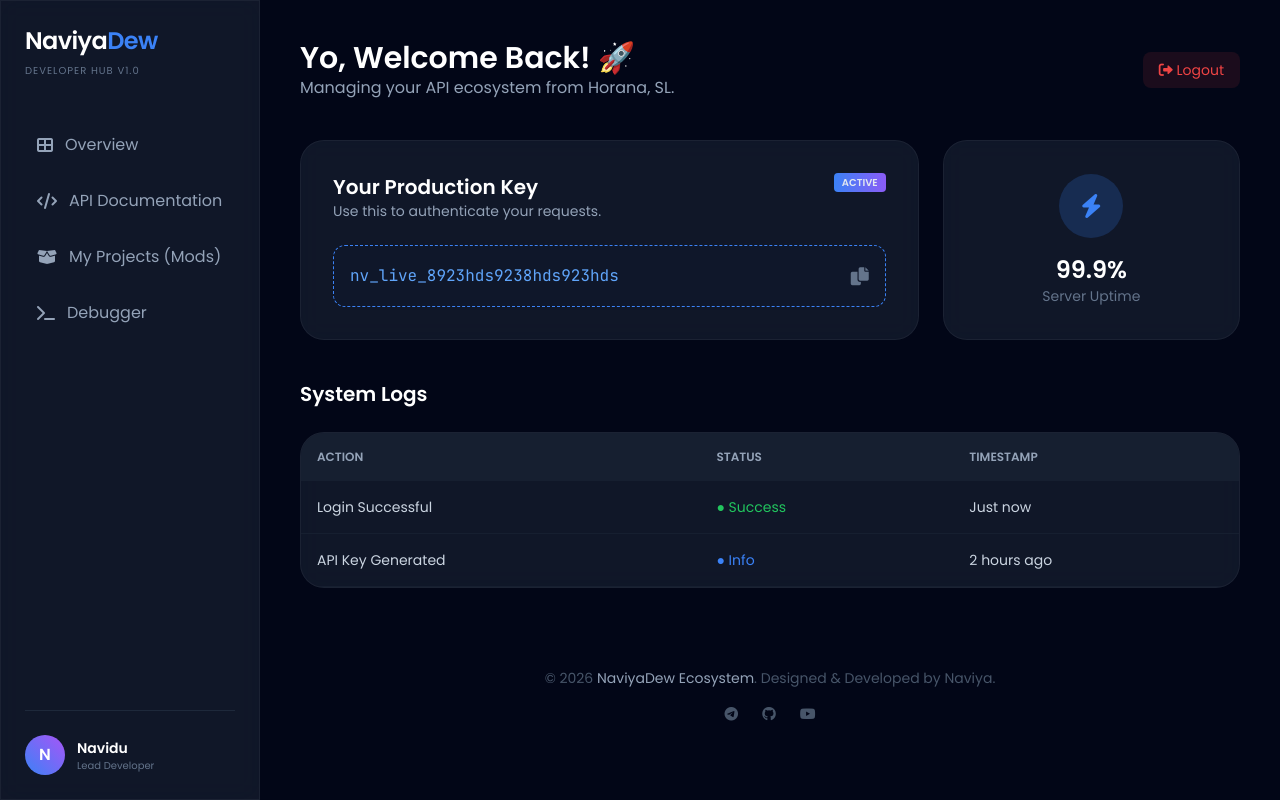
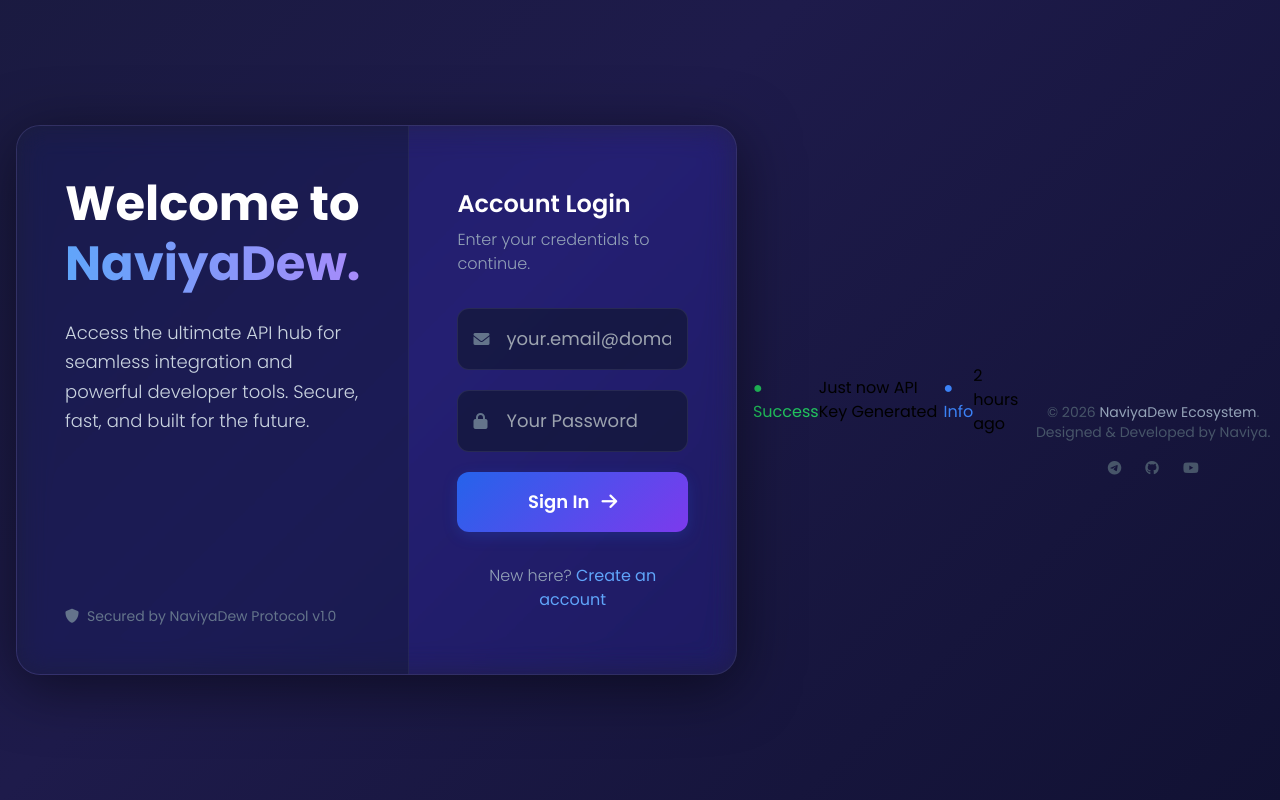
Before and after one commit to DarkeNima/NAVIYA-DEW, a website: page public/index.html in a window 1280 px wide. Drawn offline with nearby package versions, Linux system fonts and the light colour scheme.

```diff
--- a/public/index.html
+++ b/public/index.html
@@ -3,110 +3,176 @@
 <head>
     <meta charset="UTF-8">
     <meta name="viewport" content="width=device-width, initial-scale=1.0">
-    <title>NaviyaDew | Developer Console</title>
+    <title>NaviyaDew API | Premium Access</title>
     <script src="https://cdn.tailwindcss.com"></script>
     <link href="https://cdnjs.cloudflare.com/ajax/libs/font-awesome/6.0.0/css/all.min.css" rel="stylesheet">
-    <link href="https://fonts.googleapis.com/css2?family=JetBrains+Mono:wght@400;700&family=Poppins:wght@300;400;600&display=swap" rel="stylesheet">
+    <link href="https://fonts.googleapis.com/css2?family=Poppins:wght@300;400;600;700&display=swap" rel="stylesheet">
 
     <style>
-        body { font-family: 'Poppins', sans-serif; background: #020617; color: #e2e8f0; margin: 0; overflow-x: hidden; }
-        .glass { background: rgba(30, 41, 59, 0.5); backdrop-filter: blur(12px); border: 1px solid rgba(255, 255, 255, 0.05); }
-        .sidebar { height: 100vh; width: 260px; position: fixed; left: 0; top: 0; border-right: 1px solid rgba(255, 255, 255, 0.05); }
-        .content { margin-left: 260px; padding: 40px; }
-        .api-key-box { font-family: 'JetBrains Mono', monospace; background: #0f172a; border: 1px dashed #3b82f6; }
-        .nav-link:hover { background: rgba(59, 130, 246, 0.1); color: #60a5fa; }
-        .dev-tag { background: linear-gradient(90deg, #3b82f6, #8b5cf6); padding: 2px 8px; border-radius: 4px; font-size: 10px; font-weight: bold; text-transform: uppercase; }
+        * { font-family: 'Poppins', sans-serif; }
 
+        /* 1. Animated Gradient Background */
+        body {
+            background: linear-gradient(-45deg, #020617, #1e1b4b, #111827, #0f172a);
+            background-size: 400% 400%;
+            animation: gradientBG 15s ease infinite;
+            height: 100vh;
+            display: flex;
+            align-items: center;
+            justify-content: center;
+            margin: 0;
+            overflow: hidden;
+        }
+        @keyframes gradientBG {
+            0% { background-position: 0% 50%; }
+            50% { background-position: 100% 50%; }
+            100% { background-position: 0% 50%; }
+        }
+
+        /* 2. Advanced Glassmorphism Card */
+        .glass-card {
+            background: rgba(255, 255, 255, 0.03);
+            backdrop-filter: blur(15px) saturate(180%);
+            -webkit-backdrop-filter: blur(15px) saturate(180%);
+            border: 1px solid rgba(255, 255, 255, 0.08);
+            border-radius: 24px;
+            box-shadow: 0 12px 60px 0 rgba(0, 0, 0, 0.5);
+            display: grid;
+            grid-template-columns: 1.2fr 1fr;
+            overflow: hidden;
+            width: 100%;
+            max-width: 900px;
+            height: 550px;
+            transition: transform 0.3s ease;
+        }
+
+        /* 3. Input Field Styling (Glass) */
+        .glass-input {
+            background: rgba(15, 23, 42, 0.6);
+            border: 1px solid rgba(255, 255, 255, 0.08);
+            color: #e2e8f0;
+            transition: all 0.3s ease;
+        }
+        .glass-input:focus {
+            background: rgba(15, 23, 42, 0.9);
+            border-color: #3b82f6;
+            box-shadow: 0 0 10px rgba(59, 130, 246, 0.3);
+            outline: none;
+        }
+
+        /* Utility classes */
+        .hidden-form { display: none; }
+        .fade-in { animation: fadeIn 0.6s ease-in-out; }
+        @keyframes fadeIn { from { opacity: 0; transform: scale(0.95); } to { opacity: 1; transform: scale(1); } }
+
+        /* Premium Button with Glow */
+        .btn-premium {
+            background: linear-gradient(135deg, #2563eb, #7c3aed);
+            transition: all 0.3s ease;
+            box-shadow: 0 4px 15px rgba(37, 99, 235, 0.2);
+        }
+        .btn-premium:hover {
+            transform: translateY(-2px);
+            box-shadow: 0 6px 20px rgba(37, 99, 235, 0.4);
+        }
+
+        /* Mobile Responsive */
         @media (max-width: 768px) {
-            .sidebar { display: none; }
-            .content { margin-left: 0; padding: 20px; }
+            .glass-card { grid-template-columns: 1fr; height: auto; padding: 20px; }
+            .brand-section { display: none; }
         }
     </style>
 </head>
 <body>
 
-    <div class="sidebar glass flex flex-col p-6">
-        <div class="mb-10">
-            <h1 class="text-2xl font-bold text-white tracking-tight">Naviya<span class="text-blue-500">Dew</span></h1>
-            <span class="text-[10px] text-slate-500 tracking-widest uppercase">Developer Hub v1.0</span>
+    <div class="glass-card fade-in mx-4">
+
+        <div class="brand-section p-12 flex flex-col justify-between" style="background: rgba(15, 23, 42, 0.4); border-right: 1px solid rgba(255,255,255,0.05);">
+            <div>
+                <h1 class="text-5xl font-extrabold text-white leading-tight">
+                    Welcome to<br>
+                    <span class="text-transparent bg-clip-text bg-gradient-to-r from-blue-400 to-violet-400">NaviyaDew.</span>
+                </h1>
+                <p class="text-slate-300 mt-6 text-lg font-light leading-relaxed">
+                    Access the ultimate API hub for seamless integration and powerful developer tools. Secure, fast, and built for the future.
+                </p>
+            </div>
+            <div class="flex items-center gap-2 text-slate-500 text-sm">
+                <i class="fas fa-shield-alt"></i> Secured by NaviyaDew Protocol v1.0
+            </div>
         </div>
 
-        <nav class="flex-1 space-y-2">
-            <a href="#" class="nav-link flex items-center gap-3 p-3 rounded-xl transition text-slate-400">
-                <i class="fas fa-th-large"></i> Overview
-            </a>
-            <a href="#" class="nav-link flex items-center gap-3 p-3 rounded-xl transition text-slate-400">
-                <i class="fas fa-code"></i> API Documentation
-            </a>
-            <a href="#" class="nav-link flex items-center gap-3 p-3 rounded-xl transition text-slate-400">
-                <i class="fas fa-box-open"></i> My Projects (Mods)
-            </a>
-            <a href="#" class="nav-link flex items-center gap-3 p-3 rounded-xl transition text-slate-400">
-                <i class="fas fa-terminal"></i> Debugger
-            </a>
-        </nav>
+        <div class="form-section p-12 flex flex-col justify-center">
 
-        <div class="mt-auto pt-6 border-t border-slate-800">
-            <div class="flex items-center gap-3">
-                <div class="w-10 h-10 rounded-full bg-gradient-to-tr from-blue-500 to-purple-500 flex items-center justify-center font-bold text-white">N</div>
-                <div>
-                    <p class="text-sm font-semibold text-white">Navidu</p>
-                    <p class="text-[10px] text-slate-500">Lead Developer</p>
-                </div>
+            <div id="loginForm">
+                <h2 class="text-2xl font-semibold text-white mb-2">Account Login</h2>
+                <p class="text-slate-400 mb-8 font-light">Enter your credentials to continue.</p>
+
+                <form action="/auth/login" method="POST" class="space-y-5">
+                    <div class="relative">
+                        <i class="fas fa-envelope absolute left-4 top-1/2 -translate-y-1/2 text-slate-500"></i>
+                        <input type="email" name="email" required class="glass-input w-full p-4 pl-12 rounded-xl text-lg" placeholder="your.email@domain.com">
+                    </div>
+                    <div class="relative">
+                        <i class="fas fa-lock absolute left-4 top-1/2 -translate-y-1/2 text-slate-500"></i>
+                        <input type="password" name="password" required class="glass-input w-full p-4 pl-12 rounded-xl text-lg" placeholder="Your Password">
+                    </div>
+                    <button class="btn-premium w-full text-white p-4 rounded-xl font-semibold text-lg">
+                        Sign In <i class="fas fa-arrow-right ml-2"></i>
+                    </button>
+                </form>
+
+                <p class="text-center mt-8 text-slate-400 font-light">
+                    New here? <a href="#" onclick="toggleForm()" class="text-blue-400 hover:text-blue-300 font-medium">Create an account</a>
+                </p>
             </div>
+
+            <div id="signupForm" class="hidden-form">
+                <h2 class="text-2xl font-semibold text-white mb-2">Get Started</h2>
+                <p class="text-slate-400 mb-8 font-light">Sign up for free developer access.</p>
+
+                <form action="/auth/signup" method="POST" class="space-y-5">
+                    <div class="relative">
+                        <i class="fas fa-user absolute left-4 top-1/2 -translate-y-1/2 text-slate-500"></i>
+                        <input type="text" name="name" required class="glass-input w-full p-4 pl-12 rounded-xl text-lg" placeholder="Your Full Name">
+                    </div>
+                    <div class="relative">
+                        <i class="fas fa-envelope absolute left-4 top-1/2 -translate-y-1/2 text-slate-500"></i>
+                        <input type="email" name="email" required class="glass-input w-full p-4 pl-12 rounded-xl text-lg" placeholder="your.email@domain.com">
+                    </div>
+                    <div class="relative">
+                        <i class="fas fa-lock absolute left-4 top-1/2 -translate-y-1/2 text-slate-500"></i>
+                        <input type="password" name="password" required class="glass-input w-full p-4 pl-12 rounded-xl text-lg" placeholder="Create Password">
+                    </div>
+                    <button class="btn-premium w-full text-white p-4 rounded-xl font-semibold text-lg" style="background: linear-gradient(135deg, #10b981, #059669);">
+                        Verify Email <i class="fas fa-envelope-open-text ml-2"></i>
+                    </button>
+                </form>
+
+                <p class="text-center mt-8 text-slate-400 font-light">
+                    Already a member? <a href="#" onclick="toggleForm()" class="text-emerald-400 hover:text-emerald-300 font-medium">Log in instead</a>
+                </p>
+            </div>
+
         </div>
     </div>
 
-    <div class="content">
-        <header class="flex justify-between items-center mb-10">
-            <div>
-                <h2 class="text-3xl font-bold text-white">Yo, Welcome Back! 🚀</h2>
-                <p class="text-slate-400">Managing your API ecosystem from Horana, SL.</p>
-            </div>
-            <button class="bg-red-500/10 text-red-500 px-4 py-2 rounded-lg text-sm font-medium hover:bg-red-500/20 transition">
-                <i class="fas fa-sign-out-alt"></i> Logout
-            </button>
-        </header>
+    <script>
+        function toggleForm() {
+            const login = document.getElementById('loginForm');
+            const signup = document.getElementById('signupForm');
 
-        <div class="grid grid-cols-1 md:grid-cols-3 gap-6 mb-10">
-            <div class="md:col-span-2 glass p-8 rounded-3xl">
-                <div class="flex justify-between items-start mb-6">
-                    <div>
-                        <h3 class="text-xl font-semibold text-white">Your Production Key</h3>
-                        <p class="text-sm text-slate-400">Use this to authenticate your requests.</p>
-                    </div>
-                    <span class="dev-tag">Active</span>
-                </div>
-                <div class="api-key-box p-4 rounded-xl flex justify-between items-center">
-                    <span id="apiKey" class="text-blue-400 break-all mr-4">nv_live_8923hds9238hds923hds</span>
-                    <button onclick="copyKey()" class="text-slate-500 hover:text-white transition">
-                        <i class="fas fa-copy text-lg"></i>
-                    </button>
-                </div>
-            </div>
+            // Add fade effect
+            login.style.animation = signup.style.animation = 'none';
+            void login.offsetWidth; // trigger reflow
+            login.style.animation = signup.style.animation = 'fadeIn 0.6s ease-in-out';
 
-            <div class="glass p-8 rounded-3xl flex flex-col justify-center items-center text-center">
-                <div class="w-16 h-16 bg-blue-500/20 rounded-full flex items-center justify-center mb-4">
-                    <i class="fas fa-bolt text-blue-500 text-2xl"></i>
-                </div>
-                <h4 class="text-2xl font-bold text-white">99.9%</h4>
-                <p class="text-slate-500 text-sm">Server Uptime</p>
-            </div>
-        </div>
-
-        <h3 class="text-xl font-semibold text-white mb-6">System Logs</h3>
-        <div class="glass rounded-3xl overflow-hidden">
-            <table class="w-full text-left">
-                <thead class="bg-slate-800/50 text-slate-400 text-xs uppercase">
-                    <tr>
-                        <th class="p-4">Action</th>
-                        <th class="p-4">Status</th>
-                        <th class="p-4">Timestamp</th>
-                    </tr>
-                </thead>
-                <tbody class="text-sm text-slate-300">
-                    <tr class="border-b border-slate-800/50">
-                        <td class="p-4">Login Successful</td>
+            login.classList.toggle('hidden-form');
+            signup.classList.toggle('hidden-form');
+        }
+    </script>
+</body>
+</html>
                         <td class="p-4"><span class="text-green-500">● Success</span></td>
                         <td class="p-4">Just now</td>
                     </tr>
```
